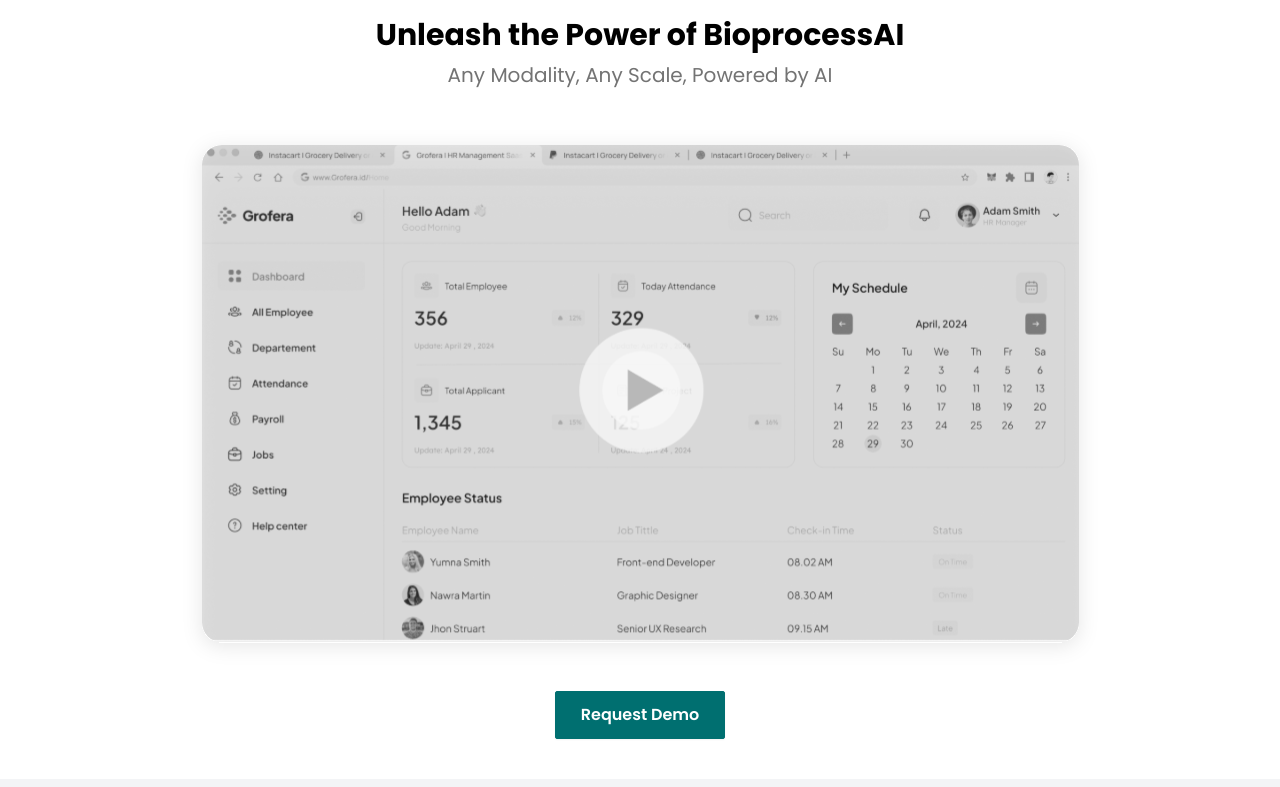
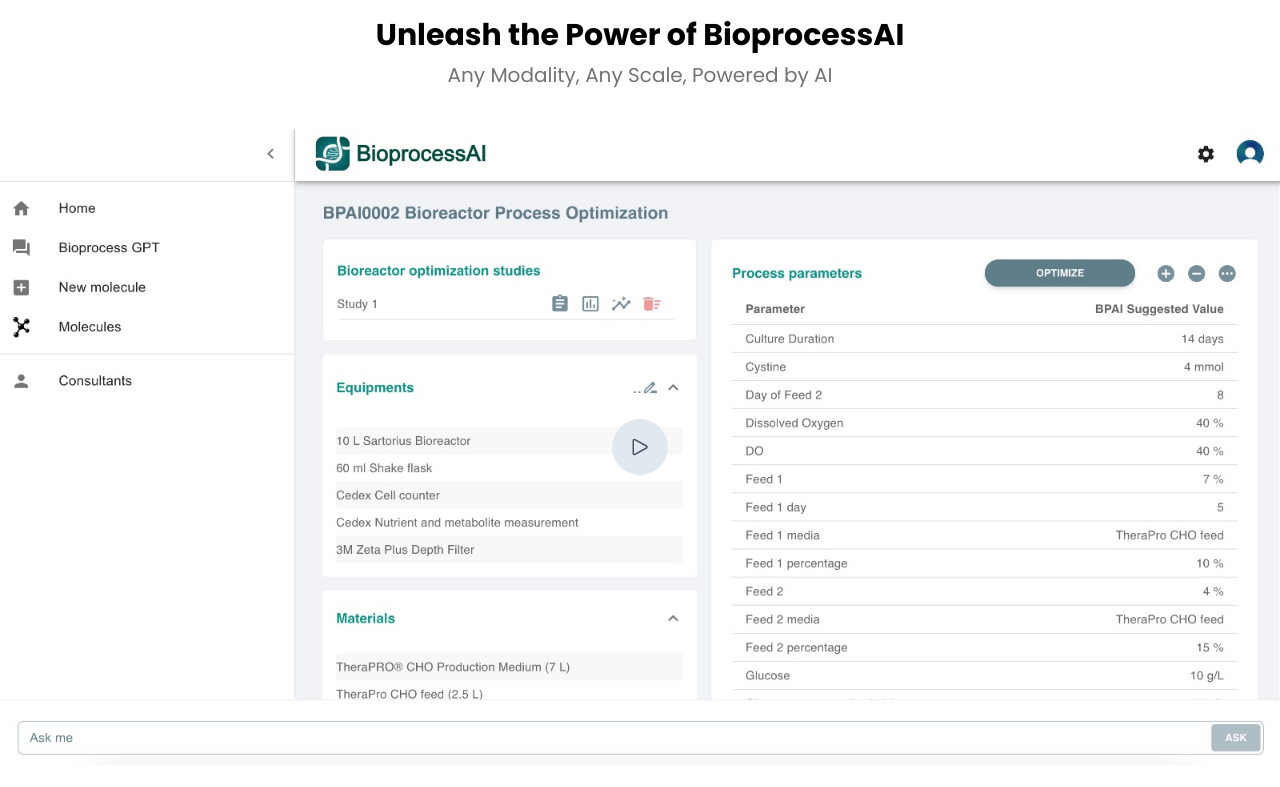
Before and after one commit to akshay-zee93/bioprocessAI, a Next.js app: page / in a window 1280 px wide. Shown: the part 680-1467 px from the top of the page. Built offline with nearby package versions, Linux system fonts and the light colour scheme; a web font is replaced by a local one.

Commit message:
changes implemented according to feedback

```diff
--- a/app/Component/Header.jsx
+++ b/app/Component/Header.jsx
@@ -40,7 +40,7 @@
     <header className="navbar md:px-12 px-2 py-7 w-full border-b">
       <div className="navbar-start">
         <Link href={"/"} className="flex  cursor-pointer gap-2">
-          <Image src={LogoImage} alt="logo" className=" h-full " width={30} />
+          <Image src={LogoImage} alt="logo" className="h-full " width={36} />
           <p className="text-teal-100 text-3xl md:text-4xl font-dongle">
             {Config.appName}
           </p>
--- a/app/Component/ProductFeatures.jsx
+++ b/app/Component/ProductFeatures.jsx
@@ -1,7 +1,6 @@
-import Image from "next/image";
-import VideoImg from "../../public/Videodemo.svg";
 import Link from "next/link";
 import config from "../../config.json";
+import Player from "../Component/VideoPlayer";
 
 const ProductFeatures = () => {
   return (
@@ -16,11 +15,7 @@
       </header>
       <main className=" flex flex-col gap-6 lg:gap-12">
         <section className=" flex flex-col justify-center py-5 lg:py-10 items-center gap-6">
-          <Image
-            alt="video placeholder"
-            className=" h-auto w-auto"
-            src={VideoImg}
-          />
+          <Player />
 
           <Link
             href="/contact-for-demo"
--- /dev/null
+++ b/app/Component/VideoPlayer.jsx
@@ -0,0 +1,46 @@
+import Image from "next/image";
+import Thumbnail from "../../public/VideoPlaceHolder.jpeg";
+
+function VideoPlayer({ videoSrc = null }) {
+  return (
+    <div>
+      {videoSrc ? (
+        <video width="877" height="500" controls preload="none">
+          <source src={videoSrc} type="video/mp4" />
+          Your browser does not support the video tag.
+        </video>
+      ) : (
+        <div className="relative">
+          <Image
+            src={Thumbnail}
+            alt="Fallback image"
+            width={877}
+            height={500}
+            quality={75}
+            priority
+            className=" relative rounded-2xl"
+            layout="responsive"
+          />
+          <figure className="absolute text-gray-600 bg-slate-200 rounded-full p-4 top-1/2 left-1/2 transform -translate-x-1/2 -translate-y-1/2">
+            <svg
+              xmlns="http://www.w3.org/2000/svg"
+              fill="none"
+              viewBox="0 0 24 24"
+              strokeWidth={1.5}
+              stroke="currentColor"
+              className="size-6"
+            >
+              <path
+                strokeLinecap="round"
+                strokeLinejoin="round"
+                d="M5.25 5.653c0-.856.917-1.398 1.667-.986l11.54 6.347a1.125 1.125 0 0 1 0 1.972l-11.54 6.347a1.125 1.125 0 0 1-1.667-.986V5.653Z"
+              />
+            </svg>
+          </figure>
+        </div>
+      )}
+    </div>
+  );
+}
+
+export default VideoPlayer;
```
Also changed, not shown: public/VideoPlaceHolder.jpeg (added), public/Videodemo.svg (deleted).
